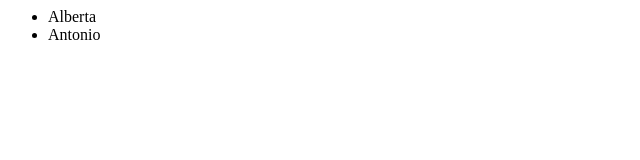
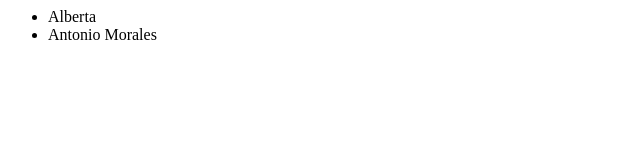
Before and after one commit to etstiffler/newGitTest, a plain HTML site: page index.html in a window 1280 px wide. Shown: the full height of the page, 0-640 px from the left. Drawn offline with Linux system fonts and the light colour scheme.

Commit message:
trying a conflict

```diff
--- a/index.html
+++ b/index.html
@@ -2,7 +2,7 @@
 <body>
 	<ul>
 		<li>Alberta</li>
-		<li>Antonio</li>
+		<li>Antonio Morales</li>
 	</ul>
 </body>
 </html>
```
